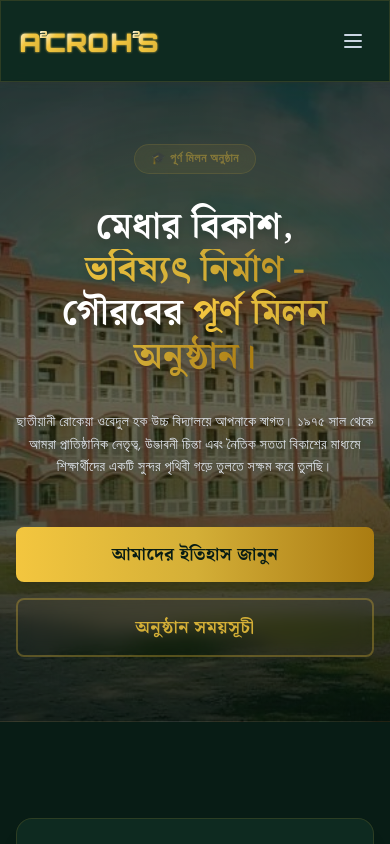
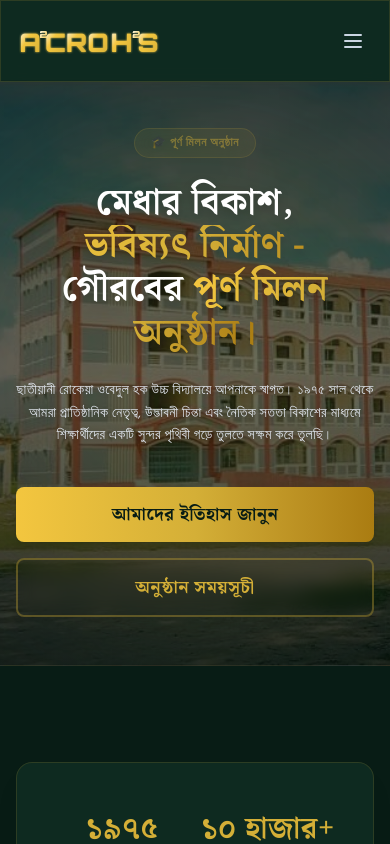
Before and after one commit to Akramsarker/school-website-project, a Nuxt app: page / in a window 390 px wide. Shown: the top 844 px of the page. Built offline with nearby package versions, Linux system fonts and the light colour scheme.

Commit message:
Add academic calendar and upcoming event highlights to homepage

```diff
--- a/pages/index.vue
+++ b/pages/index.vue
@@ -2,7 +2,7 @@
   <div class="space-y-24 pb-24 relative overflow-hidden">
     <!-- Hero Section -->
     <section
-      class="relative w-full min-h-[550px] md:min-h-[650px] flex items-center justify-center bg-cover bg-center overflow-hidden border-b border-gold/15"
+      class="relative w-full min-h-[480px] md:min-h-[650px] flex items-center justify-center bg-cover bg-[30%_center] sm:bg-center overflow-hidden border-b border-gold/15"
       style="background-image: url('/images/hero/hero-image.jpeg');"
     >
       <!-- Overlay for readability and premium look -->
@@ -13,7 +13,7 @@
       <div class="absolute top-1/2 left-1/2 -translate-x-1/2 -translate-y-1/2 w-[500px] h-[500px] bg-gold/10 rounded-full blur-3xl pointer-events-none z-0"></div>
 
       <!-- Hero Content -->
-      <div class="relative z-10 max-w-4xl mx-auto px-4 sm:px-6 lg:px-8 py-16 md:py-24 flex flex-col items-center text-center space-y-8">
+      <div class="relative z-10 max-w-4xl mx-auto px-4 sm:px-6 lg:px-8 py-12 md:py-24 flex flex-col items-center text-center space-y-6 md:space-y-8">
         <div
           class="inline-flex items-center space-x-2 bg-gold/15 backdrop-blur-md border border-gold/30 px-4 py-1.5 rounded-full text-gold text-xs tracking-wider uppercase font-semibold animate-pulse"
         >
```
